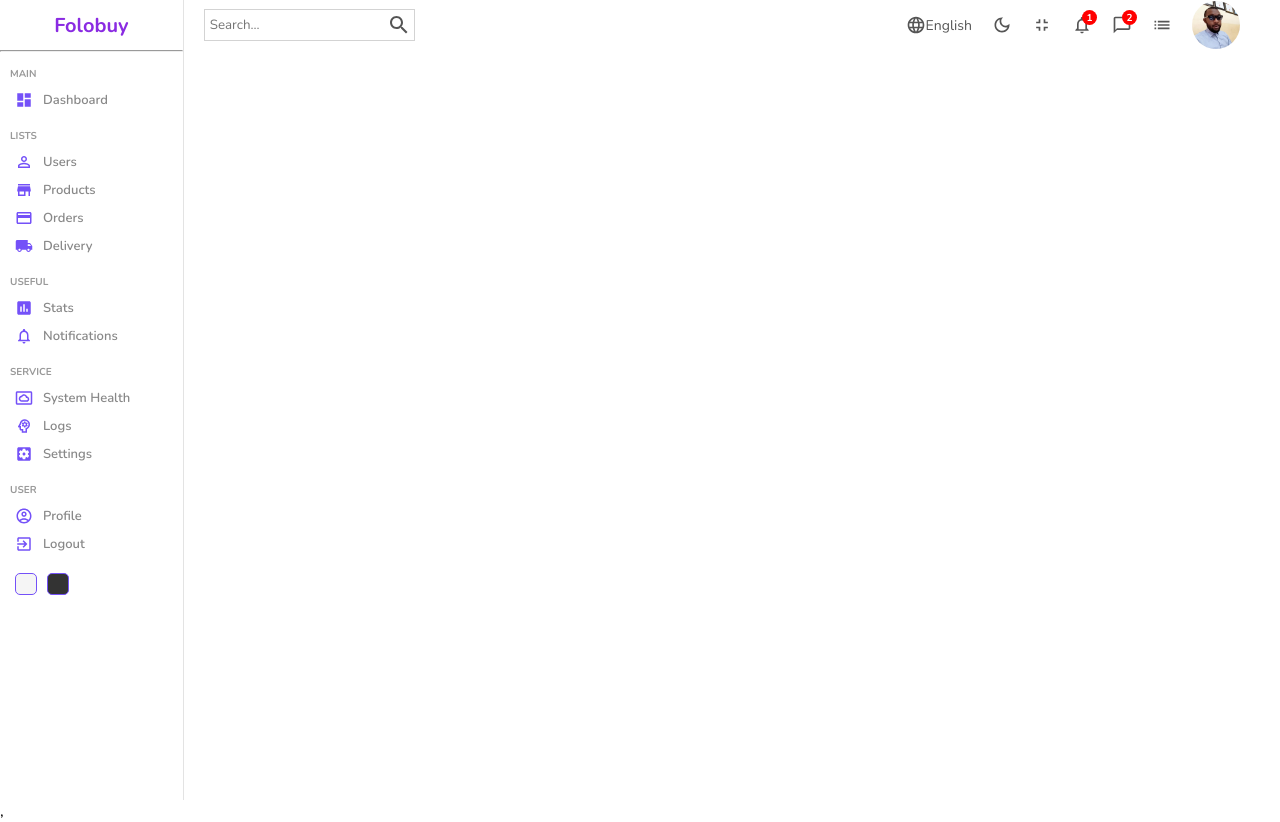
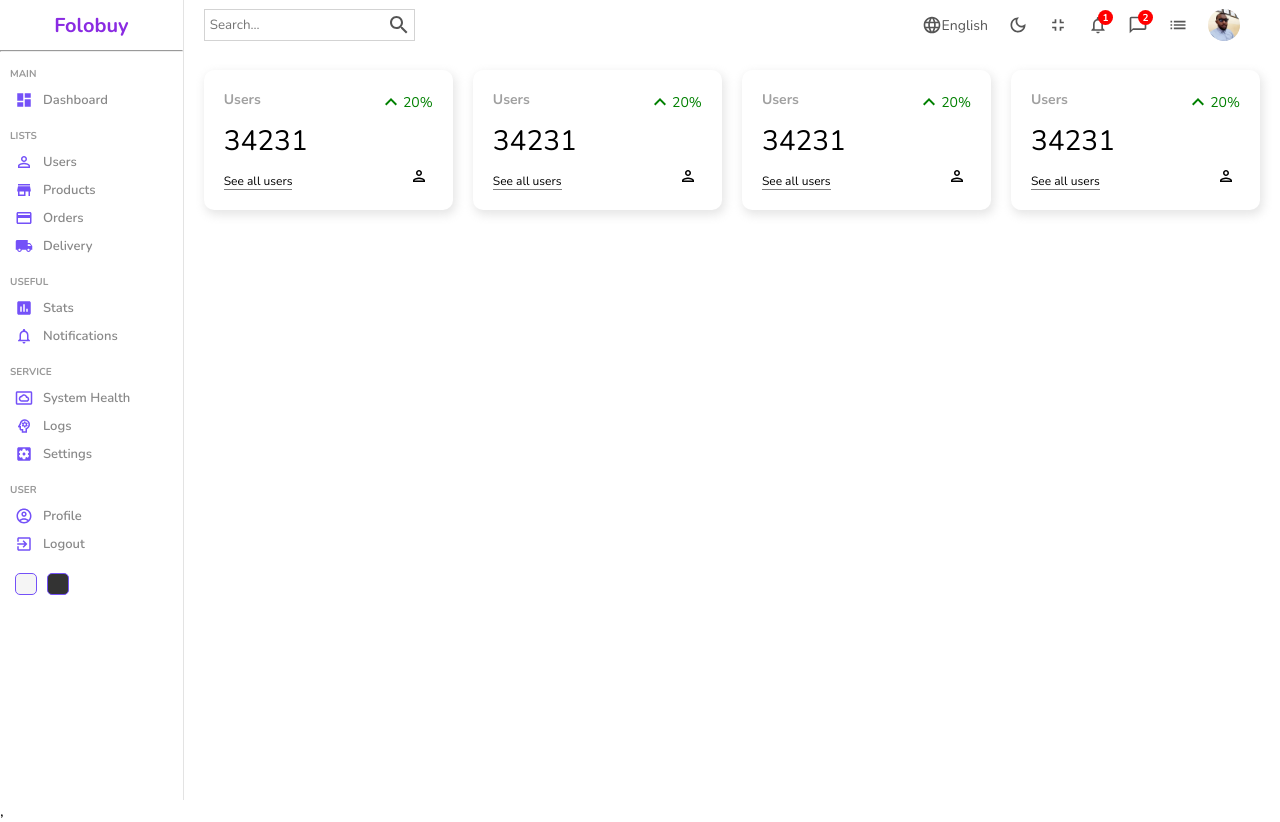
Before and after one commit to SolomonOjigbo/folobuy-admin-dashboard, a React (Create React App) app: page / in a window 1280 px wide. Built offline with nearby package versions, Linux system fonts and the light colour scheme.

Commit message:
Created the Widgets component and added it to the home page

```diff
--- a/src/components/Navbar/Navbar.scss
+++ b/src/components/Navbar/Navbar.scss
@@ -43,8 +43,8 @@
 				}
 
 				.avatar {
-					width: 3rem;
-					height: 3rem;
+					width: 2rem;
+					height: 2rem;
 					border-radius: 50%;
 				}
 
--- /dev/null
+++ b/src/components/Widgets/Widgets.jsx
@@ -0,0 +1,29 @@
+// import { PersonOutlined, PersonOutlinedIcon } from "@mui/icons-material";
+import React from "react";
+import "./Widgets.scss";
+import PersonOutlinedIcon from "@mui/icons-material/PersonOutlined";
+import KeyboardArrowUpIcon from "@mui/icons-material/KeyboardArrowUp";
+import AccountBalanceWalletOutlinedIcon from "@mui/icons-material/AccountBalanceWalletOutlined";
+import ShoppingCartOutlinedIcon from "@mui/icons-material/ShoppingCartOutlined";
+import MonetizationOnOutlinedIcon from "@mui/icons-material/MonetizationOnOutlined";
+
+const Widgets = () => {
+	return (
+		<div className="widget">
+			<div className="left">
+				<span className="title">Users</span>
+				<span className="counter">34231</span>
+				<span className="link">See all users</span>
+			</div>
+			<div className="right">
+				<div className="percentage positive">
+					<KeyboardArrowUpIcon />
+					20%
+				</div>
+				<PersonOutlinedIcon className="icon" />
+			</div>
+		</div>
+	);
+};
+
+export default Widgets;
--- /dev/null
+++ b/src/components/Widgets/Widgets.scss
@@ -0,0 +1,64 @@
+.widget {
+	display: flex;
+	flex: 1;
+	justify-content: space-between;
+	height: 100px;
+	border-radius: 10px;
+	-webkit-box-shadow: 2px 4px 10px 1px rgba(0, 0, 0, 0.47);
+	box-shadow: 2px 4px 10px 1px rgba(201, 201, 201, 0.47);
+	padding: 20px;
+
+	.left {
+		display: flex;
+		justify-content: space-between;
+		flex-direction: column;
+
+		.title {
+			font-weight: bold;
+			font-size: 14px;
+			color: rgb(160, 160, 160);
+		}
+
+		.counter {
+			font-size: 28px;
+			font-weight: 300;
+		}
+
+		.link {
+			width: max-content;
+			font-size: 12px;
+			border-bottom: 1px solid grey;
+		}
+	}
+
+	.right {
+		display: flex;
+		flex-direction: column;
+		justify-content: space-between;
+
+		.percentage {
+			display: flex;
+			align-items: center;
+			font-size: 14px;
+
+			&.positive {
+				color: green;
+			}
+
+			&.negative {
+				color: red;
+			}
+		}
+
+		.icon {
+			font-size: 18px;
+			padding: 5px;
+			border-radius: 5px;
+			align-self: flex-end;
+		}
+	}
+}
+
+// .widget {
+
+// }
--- a/src/pages/Home/Home.jsx
+++ b/src/pages/Home/Home.jsx
@@ -1,6 +1,7 @@
 import React from "react";
 import Navbar from "../../components/Navbar/Navbar";
 import Sidebar from "../../components/Sidebar/Sidebar";
+import Widgets from "../../components/Widgets/Widgets";
 import "./Home.scss";
 
 const Home = () => {
@@ -9,6 +10,12 @@
 			<Sidebar />
 			<div className="homeContainer">
 				<Navbar />
+				<div className="widgets">
+					<Widgets />
+					<Widgets />
+					<Widgets />
+					<Widgets />
+				</div>
 			</div>
 		</div>
 	);
--- a/src/pages/Home/Home.scss
+++ b/src/pages/Home/Home.scss
@@ -3,5 +3,12 @@
 
 	.homeContainer {
 		flex: 6;
+
+		.widgets {
+			display: flex;
+			justify-content: space-between;
+			gap: 20px;
+			padding: 20px;
+		}
 	}
 }
```
